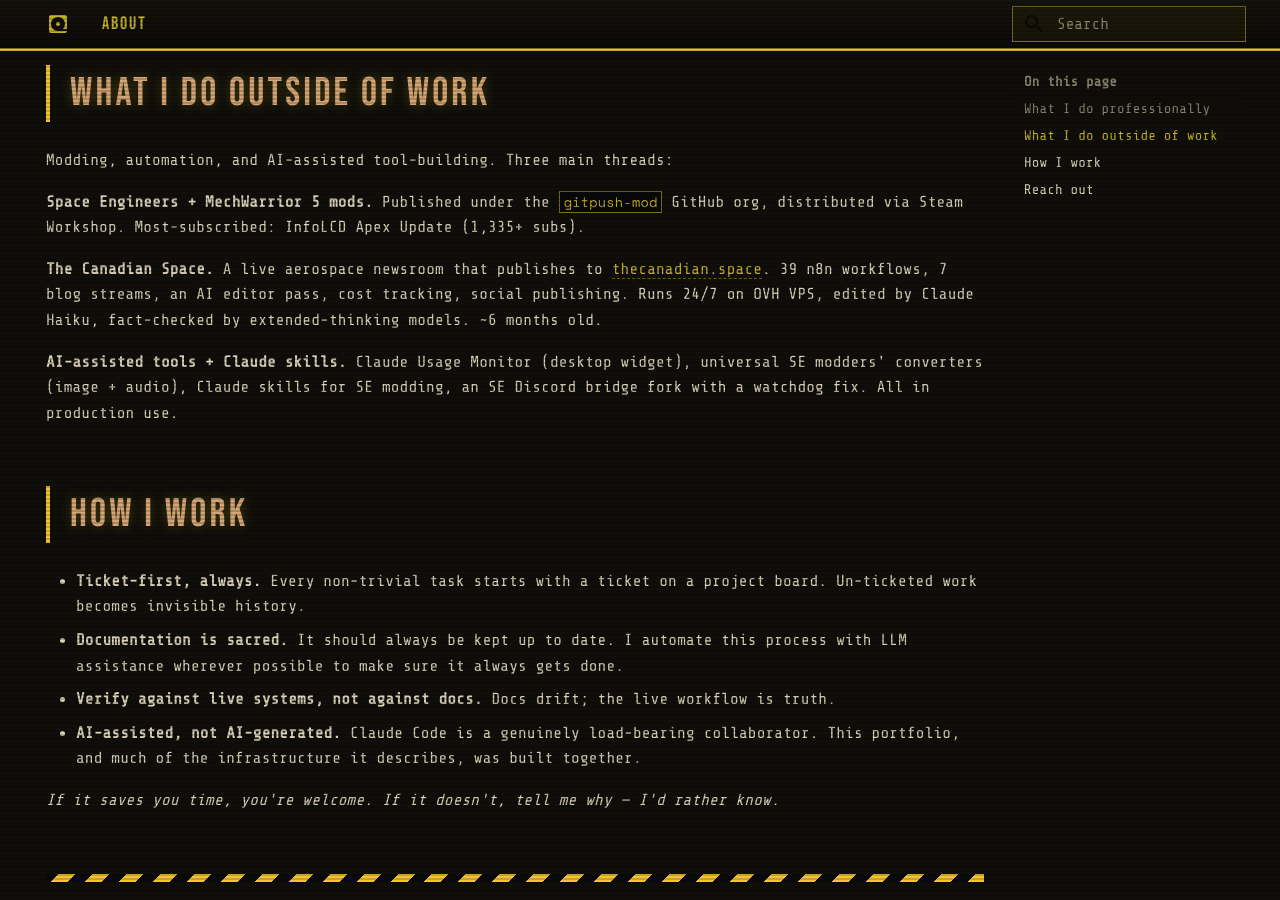
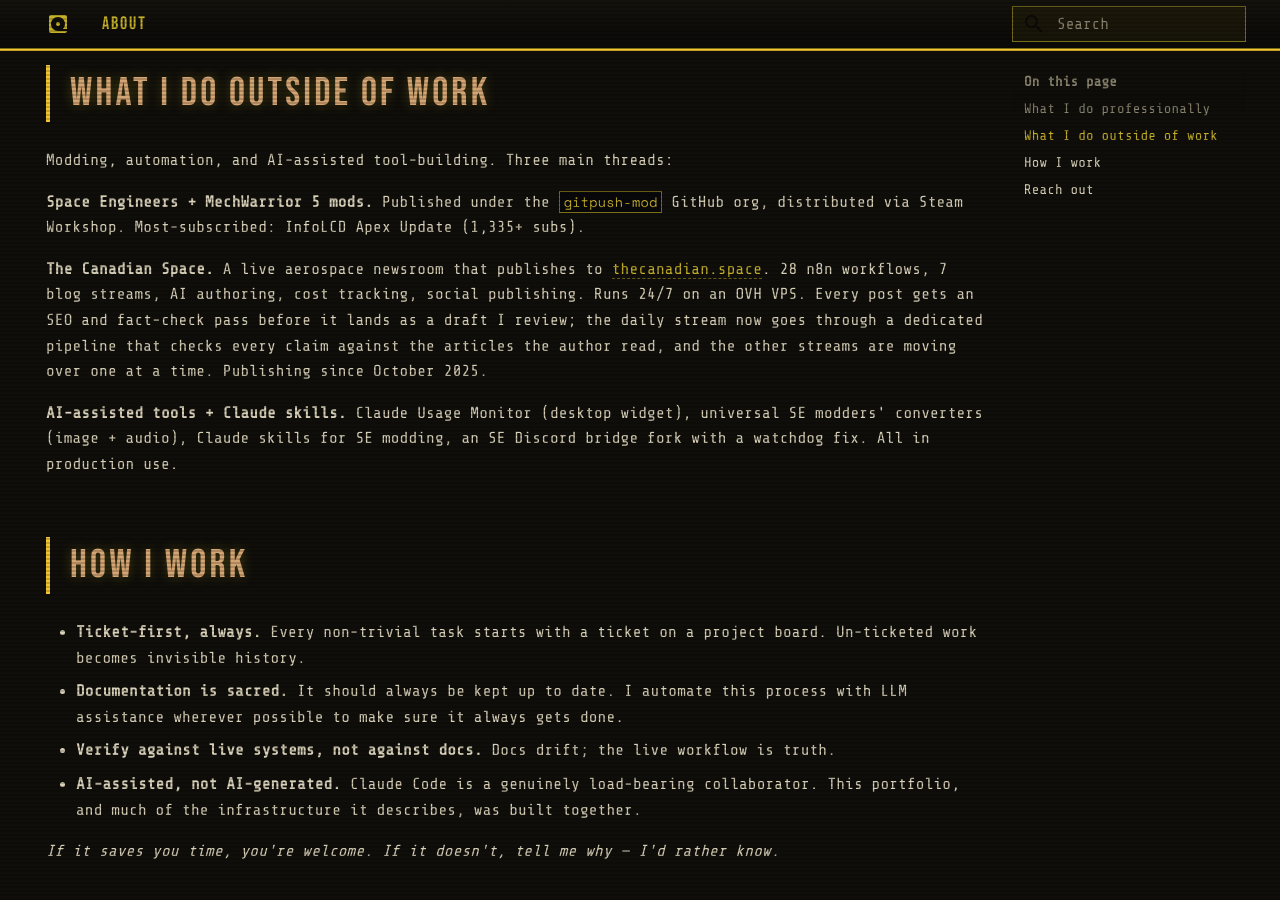
Before and after one commit to Godimas101/portfolio, an MkDocs documentation site: the page built from docs/about.md, in a window 1280 px wide and 900 px high, scrolled down 632 px. Built offline with MkDocs 1.6.1 and Material for MkDocs 9.7.7, drawn with Linux system fonts in a browser that asks for light colours.

Commit message:
docs: refresh The Canadian Space blurbs (fact-check pipeline, current counts)
- Workflow count: 28 TCS workflows (was 39, a July count of everything on the instance)
- The editor pass is now "SEO and fact-checking"; About says the daily
  stream goes through the new claim-by-claim fact check and the other
  streams are moving over one at a time
- "edited by Claude Haiku" was out of date since August; model names dropped
- "~6 months old" replaced with "Publishing since October 2025" (first post 2025-10-17)

Refs #1

Co-Authored-By: Claude Opus 5.5 <noreply@anthropic.com>

```diff
--- a/docs/about.md
+++ b/docs/about.md
@@ -19,7 +19,7 @@ Modding, automation, and AI-assisted tool-building. Three main threads:
 
 **Space Engineers + MechWarrior 5 mods.** Published under the [`gitpush-mod`](https://github.com/gitpush-mod) GitHub org, distributed via Steam Workshop. Most-subscribed: InfoLCD Apex Update (1,335+ subs).
 
-**The Canadian Space.** A live aerospace newsroom that publishes to [thecanadian.space](https://thecanadian.space). 39 n8n workflows, 7 blog streams, an AI editor pass, cost tracking, social publishing. Runs 24/7 on OVH VPS, edited by Claude Haiku, fact-checked by extended-thinking models. ~6 months old.
+**The Canadian Space.** A live aerospace newsroom that publishes to [thecanadian.space](https://thecanadian.space). 28 n8n workflows, 7 blog streams, AI authoring, cost tracking, social publishing. Runs 24/7 on an OVH VPS. Every post gets an SEO and fact-check pass before it lands as a draft I review; the daily stream now goes through a dedicated pipeline that checks every claim against the articles the author read, and the other streams are moving over one at a time. Publishing since October 2025.
 
 **AI-assisted tools + Claude skills.** Claude Usage Monitor (desktop widget), universal SE modders' converters (image + audio), Claude skills for SE modding, an SE Discord bridge fork with a watchdog fix. All in production use.
 
```
Also changed, not shown: docs/index.md (+1 -1 lines).
